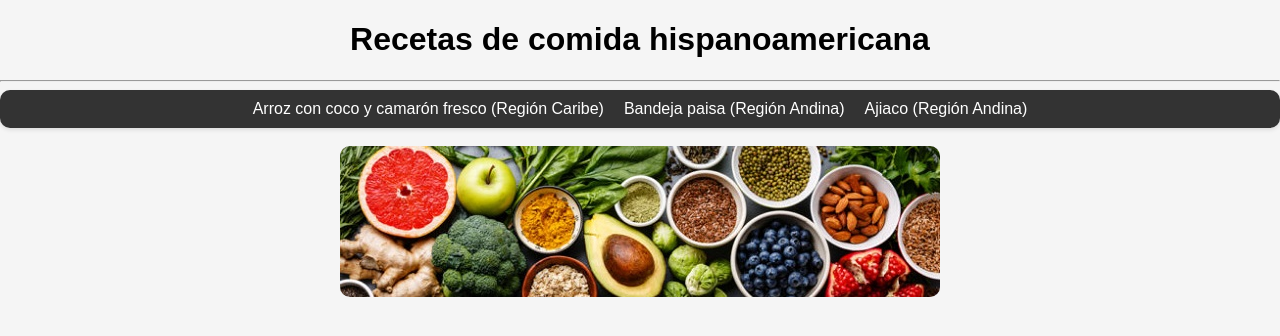
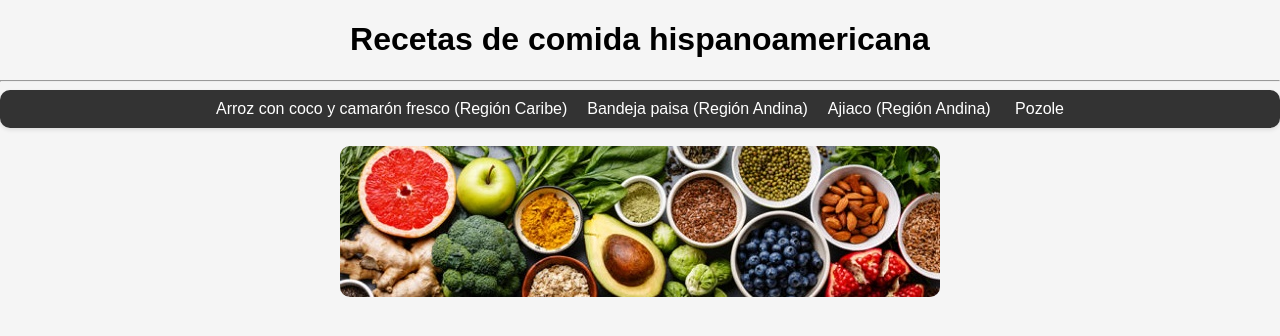
Before and after one commit to Ivanloma9/rama-recetas, a plain HTML site: page recetas/index.html in a window 1280 px wide. Drawn offline with Linux system fonts and the light colour scheme.

Commit message:
Se modifica el index

```diff
--- a/recetas/index.html
+++ b/recetas/index.html
@@ -14,6 +14,7 @@
             <li><a href="../recetas/Colombia/arroz_coco.html">Arroz con coco y camarón fresco (Región Caribe)</a></li>
             <li><a href="../recetas/Colombia/bandeja_paisa.html">Bandeja paisa (Región Andina)</a></li>
             <li><a href="../recetas/Colombia/ajiaco.html">Ajiaco (Región Andina)</a></li>
+            <li> <a href="../recetas/Mexico/pozole.html">Pozole </a><li></li>
         </ul>
     </nav>
     <br>
```
